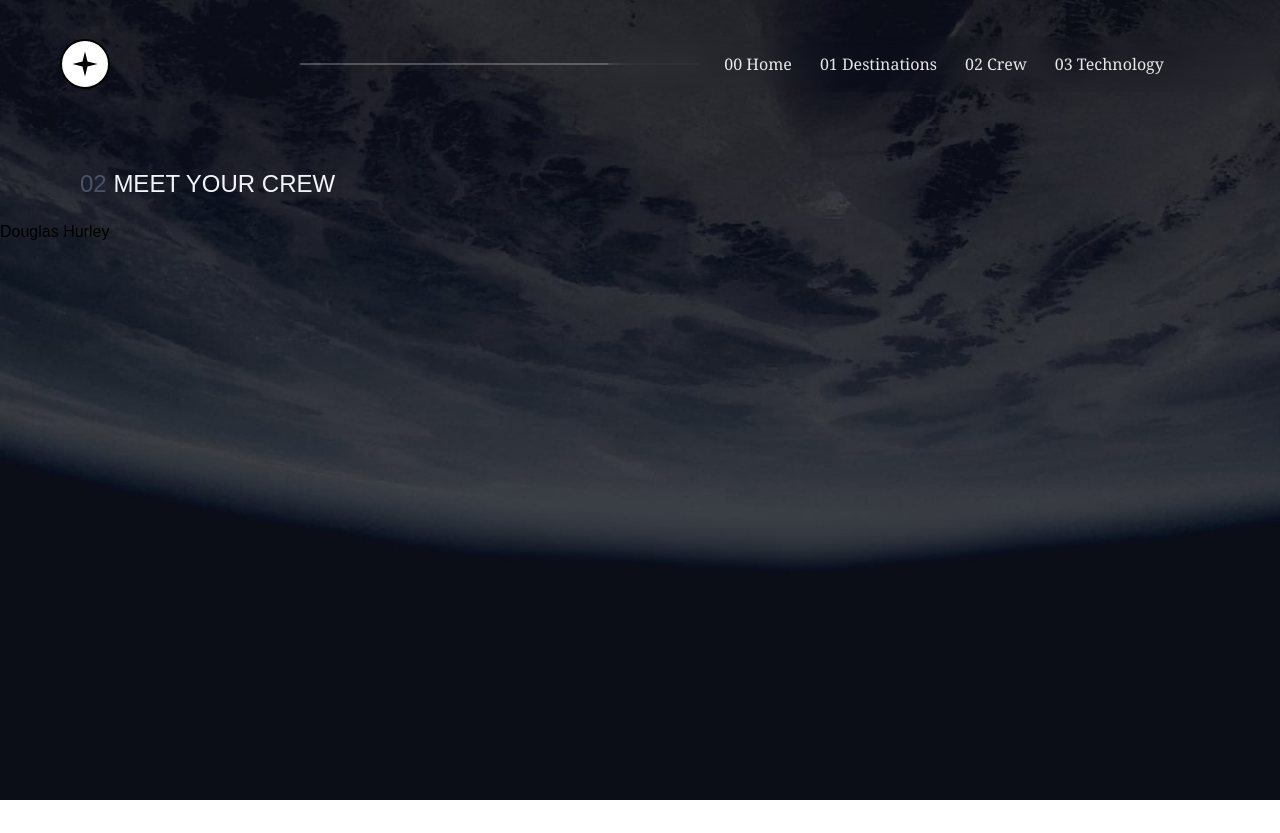
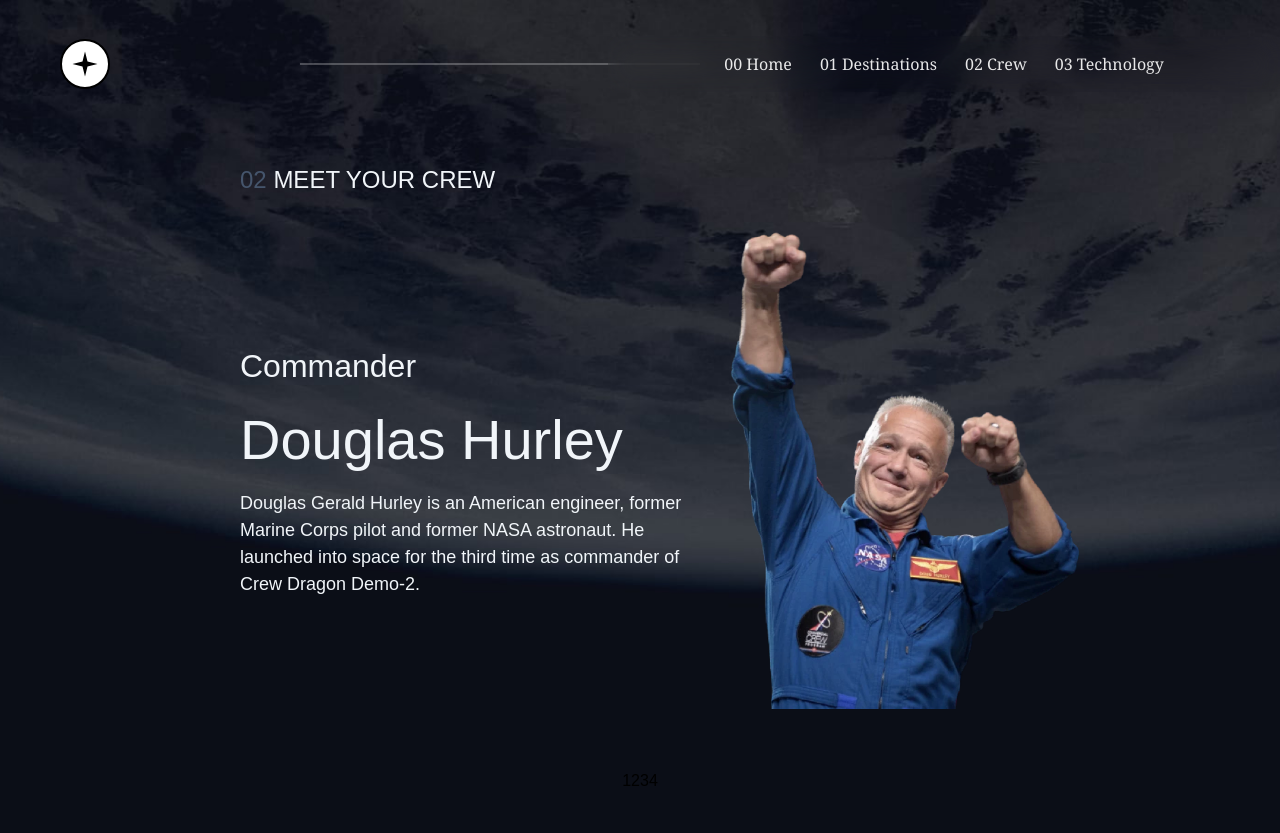
Before and after one commit to junior217/space-tourism-website, a Next.js app in the folder space-tourism/: page /crew in a window 1280 px wide. Before the commit the page ends 800 px from the top, so only its background shows below. Built offline with nearby package versions, Linux system fonts and the light colour scheme; a web font is replaced by a local one.

Commit message:
Started and Almost finished crew page

```diff
--- a/space-tourism/app/crew/anousheh.tsx
+++ b/space-tourism/app/crew/anousheh.tsx
@@ -0,0 +1,21 @@
+import { spaceTourismData } from "../data"
+import Image from "next/image"
+
+export default function Anousheh() {
+    const crewAnoush = spaceTourismData[0].crew[3]
+
+    return (
+           <main className="grid grid-cols-[1fr_auto] gap-0.5 mx-30 mb-10 mt-5">
+                <div className="flex flex-col gap-2 w-120 justify-center ml-30">
+                    <h1 className="text-[32px] text-slate-100">{crewAnoush.role}</h1>
+                    <h2 className="text-[56px] text-slate-100">{crewAnoush.name}</h2>
+                    <p className="text-[18px] text-slate-100 font-extralight">{crewAnoush.bio}</p>
+                </div>
+                <div className="flex justify-center items-center overflow-hidden mr-20">
+                    <Image src={crewAnoush.images.webp} alt={crewAnoush.name} width={350} height={350} />
+
+                </div>
+           </main>
+
+    )
+}
--- a/space-tourism/app/crew/douglas.tsx
+++ b/space-tourism/app/crew/douglas.tsx
@@ -1,3 +1,5 @@
+
+
 import { spaceTourismData } from "../data"
 import Image from "next/image"
 
@@ -5,8 +7,17 @@
     const crewDouglas = spaceTourismData[0].crew[0]
 
     return (
-        <div className="bg-inherit">
-           <h1>{crewDouglas.name}</h1>
-        </div>
+           <main className="grid grid-cols-[1fr_auto] gap-0.5 mx-30 mb-10 mt-5">
+                <div className="flex flex-col gap-2 w-120 justify-center ml-30">
+                    <h1 className="text-[32px] text-slate-100">{crewDouglas.role}</h1>
+                    <h2 className="text-[56px] text-slate-100">{crewDouglas.name}</h2>
+                    <p className="text-[18px] text-slate-100 font-extralight">{crewDouglas.bio}</p>
+                </div>
+                <div className="flex justify-center items-center overflow-hidden mr-20">
+                    <Image src={crewDouglas.images.webp} alt={crewDouglas.name} width={350} height={350} />
+
+                </div>
+           </main>
+
     )
 }
--- a/space-tourism/app/crew/mark.tsx
+++ b/space-tourism/app/crew/mark.tsx
@@ -0,0 +1,21 @@
+import { spaceTourismData } from "../data"
+import Image from "next/image"
+
+export default function Mark() {
+    const crewMark = spaceTourismData[0].crew[1]
+
+    return (
+           <main className="grid grid-cols-[1fr_auto] gap-0.5 mx-30 mb-10 mt-5">
+                <div className="flex flex-col gap-2 w-120 justify-center ml-30">
+                    <h1 className="text-[32px] text-slate-100">{crewMark.role}</h1>
+                    <h2 className="text-[56px] text-slate-100">{crewMark.name}</h2>
+                    <p className="text-[18px] text-slate-100 font-extralight">{crewMark.bio}</p>
+                </div>
+                <div className="flex justify-center items-center overflow-hidden mr-20">
+                    <Image src={crewMark.images.webp} alt={crewMark.name} width={350} height={350} />
+
+                </div>
+           </main>
+
+    )
+}
--- a/space-tourism/app/crew/page.tsx
+++ b/space-tourism/app/crew/page.tsx
@@ -1,18 +1,40 @@
+'use client'
+
 import NavBar from "../NavBar"
 import Douglas from "./douglas"
+import Mark from "./mark"
+import Victor from "./victor"
+import Anousheh from "./anousheh"
+import { useState } from "react"
+
+
+const crewComponents = {
+    Douglas: <Douglas />,
+    Mark: <Mark />,
+    Victor: <Victor />,
+    Anousheh: <Anousheh />
+};
 
 export default function CrewPage(){
+
+    const [CurrentCrewMember, setCurrentCrewMember] = useState(() => Douglas);
     return (
         <div className="wrapper-crew font-inherit">
          <main className="flex flex-col">
             <div>
                 <NavBar />
             </div>
-            <div className="ml-20 py-5">
+            <div className="ml-60 py-4">
                 <h1 className="text-2xl text-left text-slate-100 mt-10 uppercase"> <span className="text-slate-600">02 </span> Meet Your Crew</h1>
             </div>
             <div>
                 <Douglas />
+            </div>
+            <div className="flex justify-center items-end mb-10 mt-5">
+                <button onClick={() => setCurrentCrewMember(() => Douglas)}>1</button>
+                <button onClick={() => setCurrentCrewMember(() => Mark)}>2</button>
+                <button onClick={() => setCurrentCrewMember(() => Victor)}>3</button>
+                <button onClick={() => setCurrentCrewMember(() => Anousheh)}>4</button>
             </div>
 
          </main>
--- a/space-tourism/app/crew/victor.tsx
+++ b/space-tourism/app/crew/victor.tsx
@@ -0,0 +1,21 @@
+import { spaceTourismData } from "../data"
+import Image from "next/image"
+
+export default function Victor() {
+    const crewVictor = spaceTourismData[0].crew[2]
+
+    return (
+           <main className="grid grid-cols-[1fr_auto] gap-0.5 mx-30 mb-10 mt-5">
+                <div className="flex flex-col gap-2 w-120 justify-center ml-30">
+                    <h1 className="text-[32px] text-slate-100">{crewVictor.role}</h1>
+                    <h2 className="text-[56px] text-slate-100">{crewVictor.name}</h2>
+                    <p className="text-[18px] text-slate-100 font-extralight">{crewVictor.bio}</p>
+                </div>
+                <div className="flex justify-center items-center overflow-hidden mr-20">
+                    <Image src={crewVictor.images.webp} alt={crewVictor.name} width={350} height={350} />
+
+                </div>
+           </main>
+
+    )
+}
```
